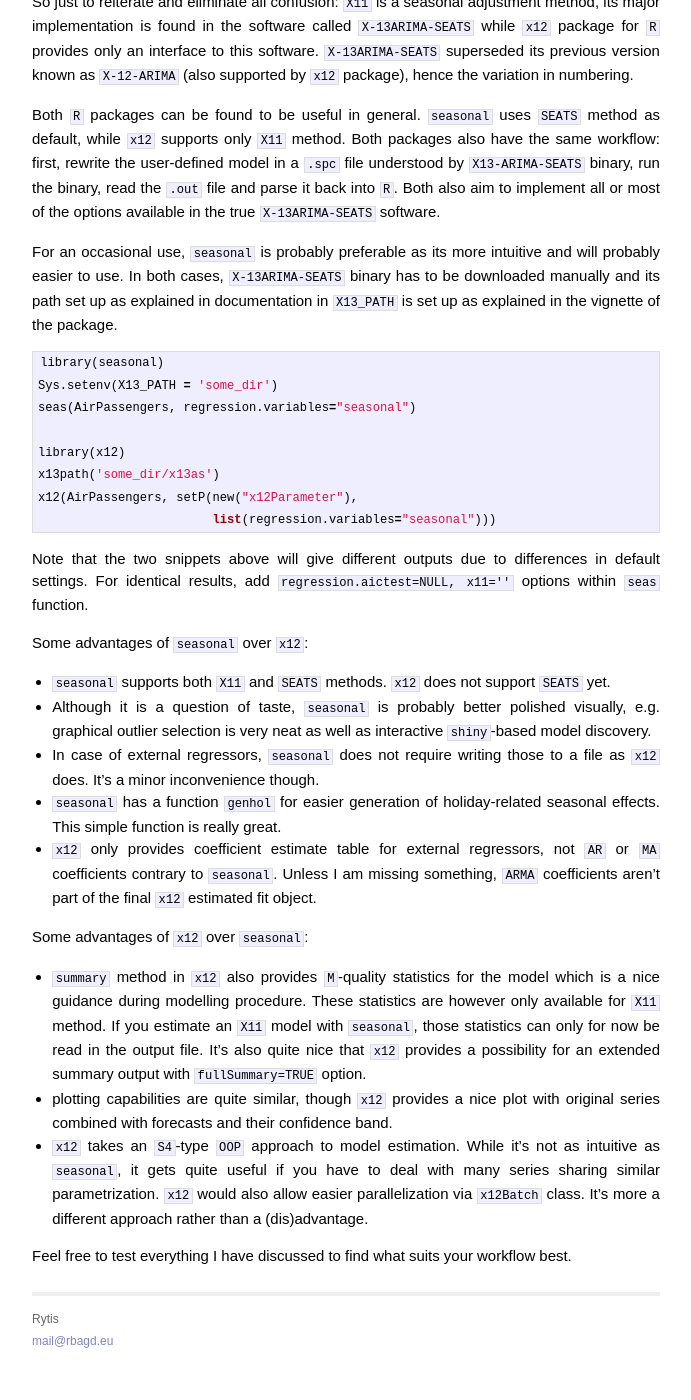
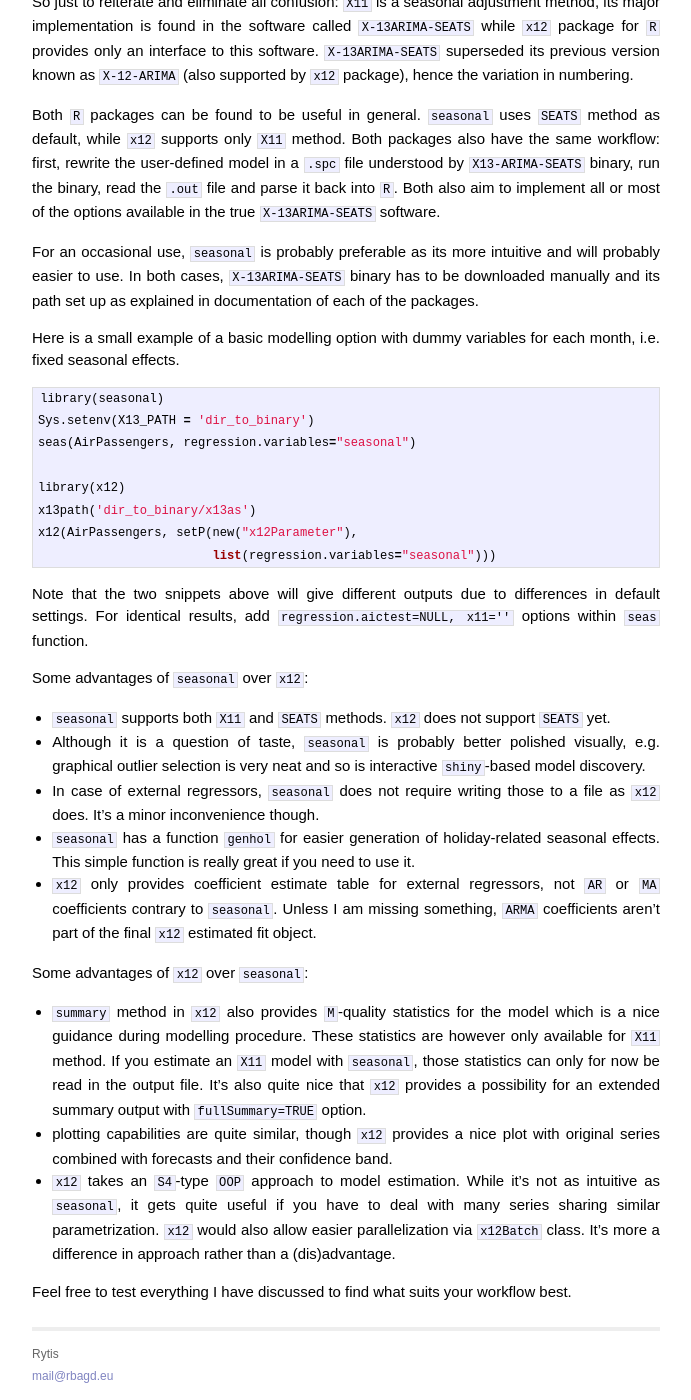
Before and after one commit to rbagd/rbagd.github.io, a Jekyll site: the page built from _posts/2015-07-10-seasonal-time-series-adjustment.markdown, in a window 1280 px wide and 1400 px high, scrolled down 874 px. Shown: the whole window, without its empty margins (294-985 px from the left). Built offline with Jekyll 4.4.1, drawn with Linux system fonts in a browser that asks for light colours; Markdown is read by kramdown in place of the engine named in the settings; before the commit the page ends 2238 px from its top, so only the background shows below that; some of the changed text lies outside the part shown.

Commit message:
Fixed some typos, grammar and mistakes.

```diff
--- a/_posts/2015-07-10-seasonal-time-series-adjustment.markdown
+++ b/_posts/2015-07-10-seasonal-time-series-adjustment.markdown
@@ -25,15 +25,17 @@ So just to reiterate and eliminate all confusion: `X11` is a seasonal adjustment
 
 Both `R` packages can be found to be useful in general. `seasonal` uses `SEATS` method as default, while `x12` supports only `X11` method. Both packages also have the same workflow: first, rewrite the user-defined model in a `.spc` file understood by `X13-ARIMA-SEATS` binary, run the binary, read the `.out` file and parse it back into `R`. Both also aim to implement all or most of the options available in the true `X-13ARIMA-SEATS` software.
 
-For an occasional use, `seasonal` is probably preferable as its more intuitive and will probably easier to use. In both cases, `X-13ARIMA-SEATS` binary has to be downloaded manually and its path set up as explained in documentation in `X13_PATH` is set up as explained in the vignette of the package.
+For an occasional use, `seasonal` is probably preferable as its more intuitive and will probably easier to use. In both cases, `X-13ARIMA-SEATS` binary has to be downloaded manually and its path set up as explained in documentation of each of the packages.
+
+Here is a small example of a basic modelling option with dummy variables for each month, i.e. fixed seasonal effects.
 
 {% highlight r %}
 library(seasonal)
-Sys.setenv(X13_PATH = 'some_dir')
+Sys.setenv(X13_PATH = 'dir_to_binary')
 seas(AirPassengers, regression.variables="seasonal")
 
 library(x12)
-x13path('some_dir/x13as')
+x13path('dir_to_binary/x13as')
 x12(AirPassengers, setP(new("x12Parameter"),
                         list(regression.variables="seasonal")))
 {% endhighlight %}
@@ -43,16 +45,16 @@ Note that the two snippets above will give different outputs due to differences
 Some advantages of `seasonal` over `x12`:
 
 * `seasonal` supports both `X11` and `SEATS` methods. `x12` does not support `SEATS` yet.
-* Although it is a question of taste, `seasonal` is probably better polished visually, e.g. graphical outlier selection is very neat as well as interactive `shiny`-based model discovery.
+* Although it is a question of taste, `seasonal` is probably better polished visually, e.g. graphical outlier selection is very neat and so is interactive `shiny`-based model discovery.
 * In case of external regressors, `seasonal` does not require writing those to a file as `x12` does. It's a minor inconvenience though.
-* `seasonal` has a function `genhol` for easier generation of holiday-related seasonal effects. This simple function is really great.
+* `seasonal` has a function `genhol` for easier generation of holiday-related seasonal effects. This simple function is really great if you need to use it.
 * `x12` only provides coefficient estimate table for external regressors, not `AR` or `MA` coefficients contrary to `seasonal`. Unless I am missing something, `ARMA` coefficients aren't part of the final `x12` estimated fit object.
 
 Some advantages of `x12` over `seasonal`:
 
 * `summary` method in `x12` also provides `M`-quality statistics for the model which is a nice guidance during modelling procedure. These statistics are however only available for `X11` method. If you estimate an `X11` model with `seasonal`, those statistics can only for now be read in the output file. It's also quite nice that `x12` provides a possibility for an extended summary output with `fullSummary=TRUE` option.
 * plotting capabilities are quite similar, though `x12` provides a nice plot with original series combined with forecasts and their confidence band.
-* `x12` takes an `S4`-type `OOP` approach to model estimation. While it's not as intuitive as `seasonal`, it gets quite useful if you have to deal with many series sharing similar parametrization. `x12` would also allow easier parallelization via `x12Batch` class. It's more a different approach rather than a (dis)advantage.
+* `x12` takes an `S4`-type `OOP` approach to model estimation. While it's not as intuitive as `seasonal`, it gets quite useful if you have to deal with many series sharing similar parametrization. `x12` would also allow easier parallelization via `x12Batch` class. It's more a difference in approach rather than a (dis)advantage.
 
 Feel free to test everything I have discussed to find what suits your workflow best.
 
```
Also changed, not shown: other parts of _posts/2015-07-10-seasonal-time-series-adjustment.markdown (+1 -1 lines).
